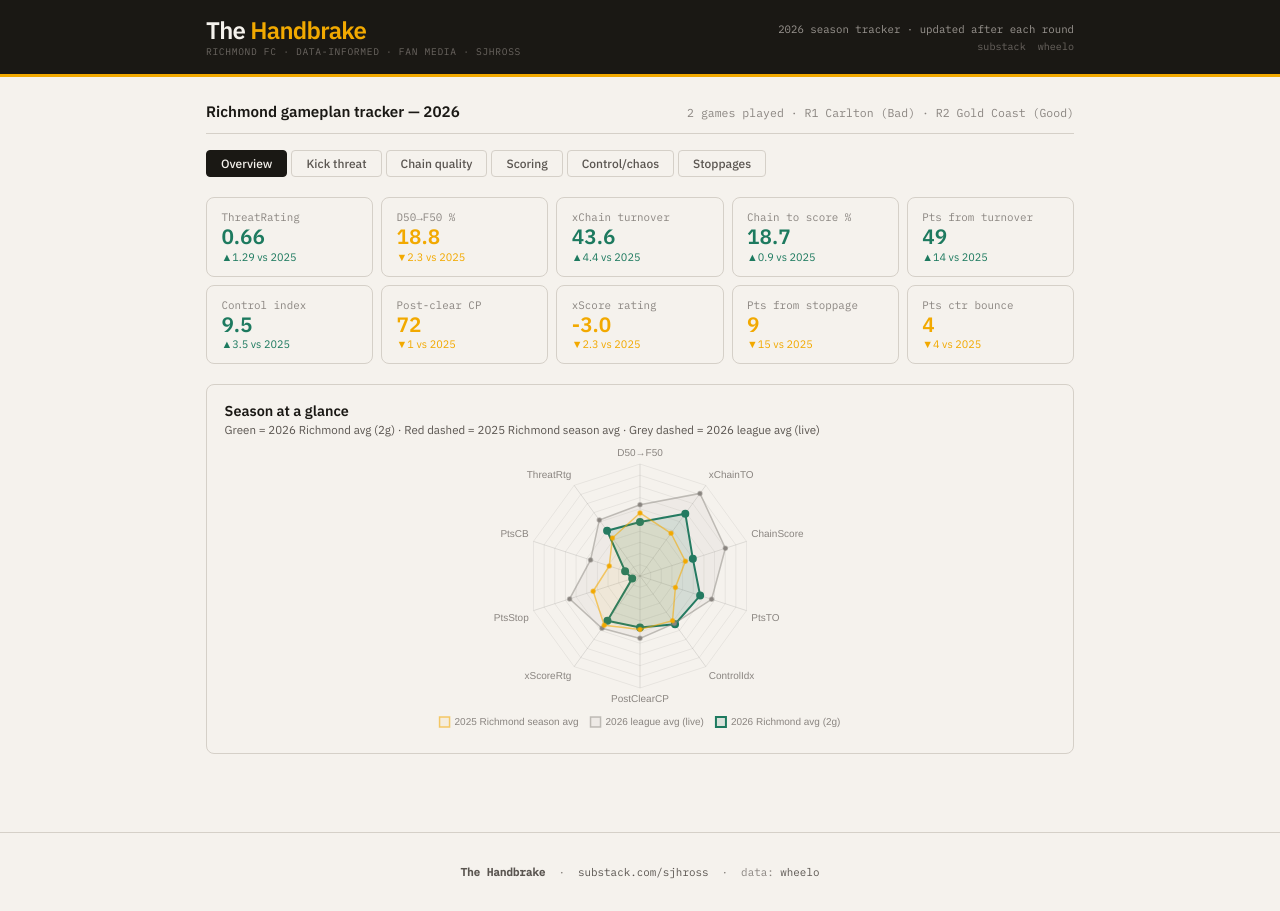
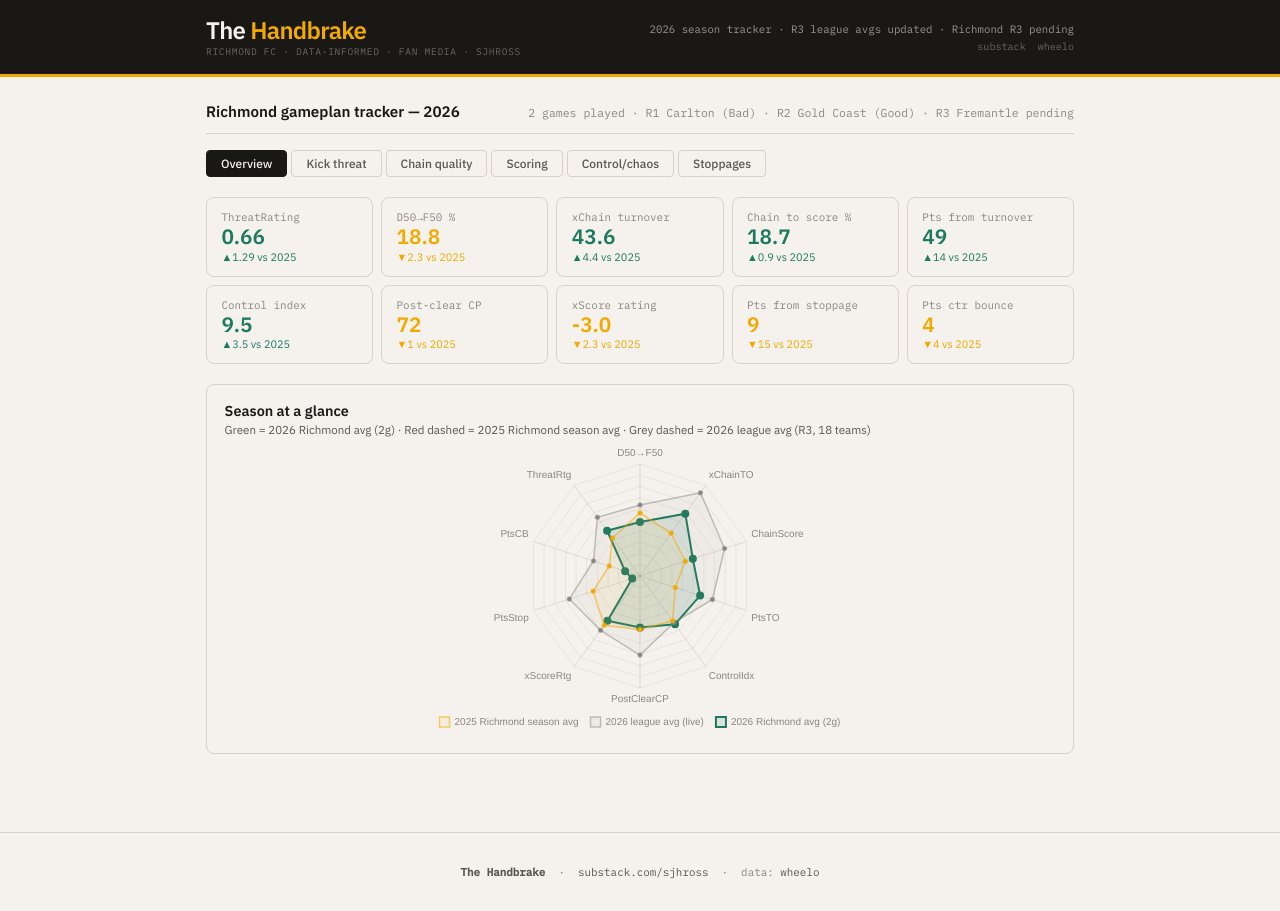
Before and after one commit to sjhross/handbrake, a plain HTML site: page index.html in a window 1280 px wide. Drawn offline with nearby package versions, Linux system fonts and the light colour scheme.

Commit message:
Update index.html

```diff
--- a/index.html
+++ b/index.html
@@ -282,7 +282,7 @@
       <span class="logo-sub">Richmond FC · data-informed · fan media · sjhross</span>
     </div>
     <div class="header-right">
-      <span class="meta">2026 season tracker · updated after each round</span>
+      <span class="meta">2026 season tracker · R3 league avgs updated · Richmond R3 pending</span>
       <div class="header-links">
         <a href="https://substack.com/sjhross">substack</a>
         <a href="https://wheeloratings.com">wheelo</a>
@@ -295,7 +295,7 @@
 
   <div class="section-header">
     <span class="section-title">Richmond gameplan tracker — 2026</span>
-    <span class="section-sub">2 games played · R1 Carlton (Bad) · R2 Gold Coast (Good)</span>
+    <span class="section-sub">2 games played · R1 Carlton (Bad) · R2 Gold Coast (Good) · R3 Fremantle pending</span>
   </div>
 
   <!-- TABS -->
@@ -313,7 +313,7 @@
     <div class="cards" id="ov-cards"></div>
     <div class="blk">
       <div class="blk-title">Season at a glance</div>
-      <div class="blk-sub">Green = 2026 Richmond avg (2g) · Red dashed = 2025 Richmond season avg · Grey dashed = 2026 league avg (live)</div>
+      <div class="blk-sub">Green = 2026 Richmond avg (2g) · Red dashed = 2025 Richmond season avg · Grey dashed = 2026 league avg (R3, 18 teams)</div>
       <div class="chart-wrap-radar"><canvas id="radar"></canvas></div>
     </div>
   </div>
@@ -406,16 +406,16 @@ const G26 = [
 // r25lg   = 2025 league avg
 // r26lg   = 2026 league avg (live — update weekly)
 const REF = {
-  D50:  { r25rich:21.08, r25lg:23.30, r26lg:23.10 },
-  xCT:  { r25rich:39.23, r25lg:44.00, r26lg:48.10 },
-  CTS:  { r25rich:17.78, r25lg:20.80, r26lg:22.70 },
-  ptT:  { r25rich:34.61, r25lg:46.60, r26lg:55.70 },
-  CI:   { r25rich:5.96,  r25lg:1.20,  r26lg:8.70  },
-  pcCP: { r25rich:72.70, r25lg:79.60, r26lg:75.60 },
-  xSR:  { r25rich:-0.65, r25lg:0.08,  r26lg:0.92  },
-  ptS:  { r25rich:24.04, r25lg:33.80, r26lg:33.10 },
-  ptCB: { r25rich:7.22,  r25lg:11.40, r26lg:11.60 },
-  tr:   { r25rich:-0.63, r25lg:-0.63, r26lg:2.54  },
+  D50:  { r25rich:21.08, r25lg:23.30, r26lg:23.07 },
+  xCT:  { r25rich:39.23, r25lg:44.00, r26lg:48.26 },
+  CTS:  { r25rich:17.78, r25lg:20.80, r26lg:22.60 },
+  ptT:  { r25rich:34.61, r25lg:46.60, r26lg:56.12 },
+  CI:   { r25rich:5.96,  r25lg:1.20,  r26lg:7.83  },
+  pcCP: { r25rich:72.70, r25lg:79.60, r26lg:81.12 },
+  xSR:  { r25rich:-0.65, r25lg:0.08,  r26lg:1.97  },
+  ptS:  { r25rich:24.04, r25lg:33.80, r26lg:33.21 },
+  ptCB: { r25rich:7.22,  r25lg:11.40, r26lg:10.91 },
+  tr:   { r25rich:-0.63, r25lg:-0.63, r26lg:3.00  },
 };
 
 // ─── HELPERS ─────────────────────────────────────────────────────────────────
```
